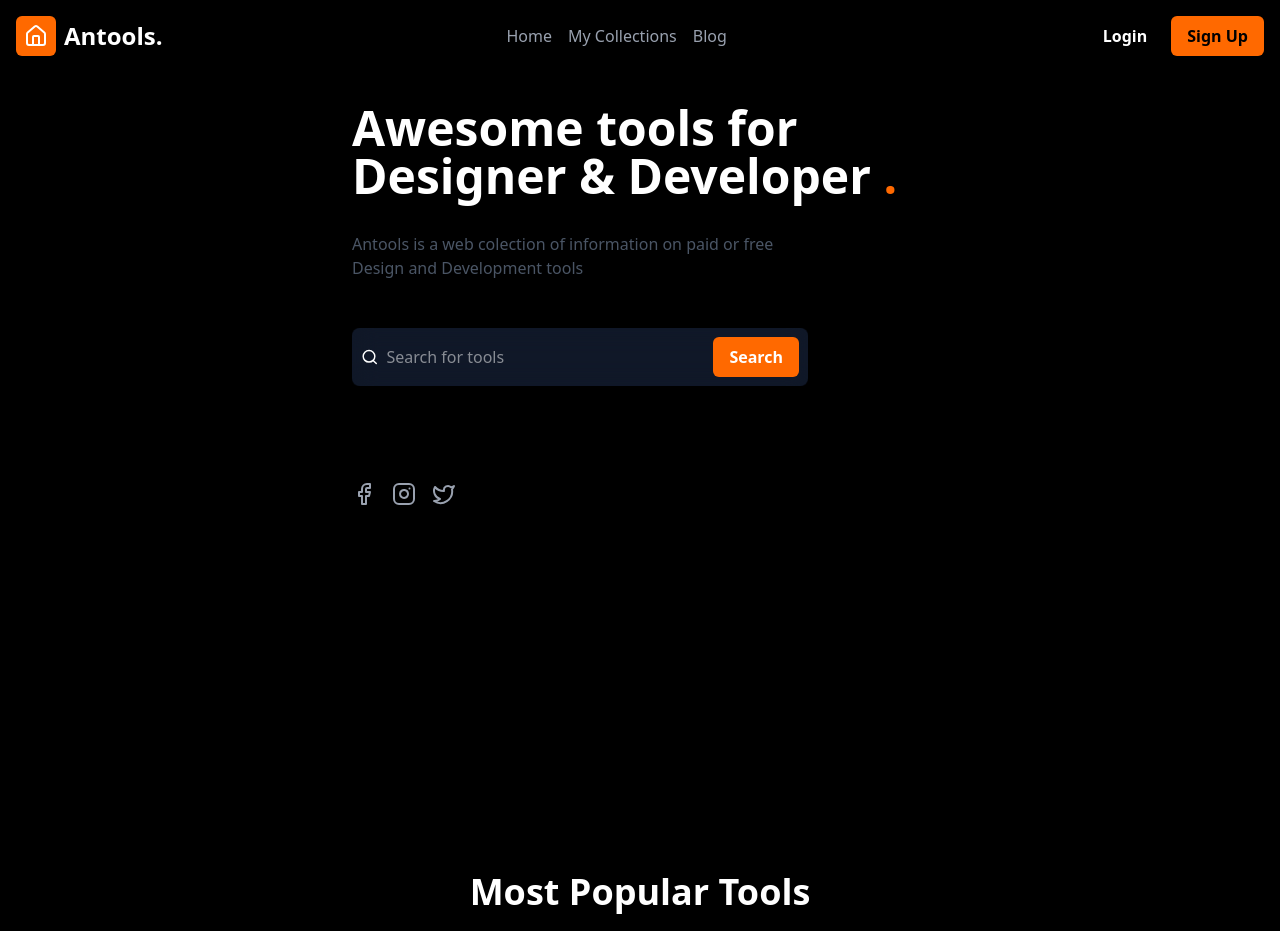
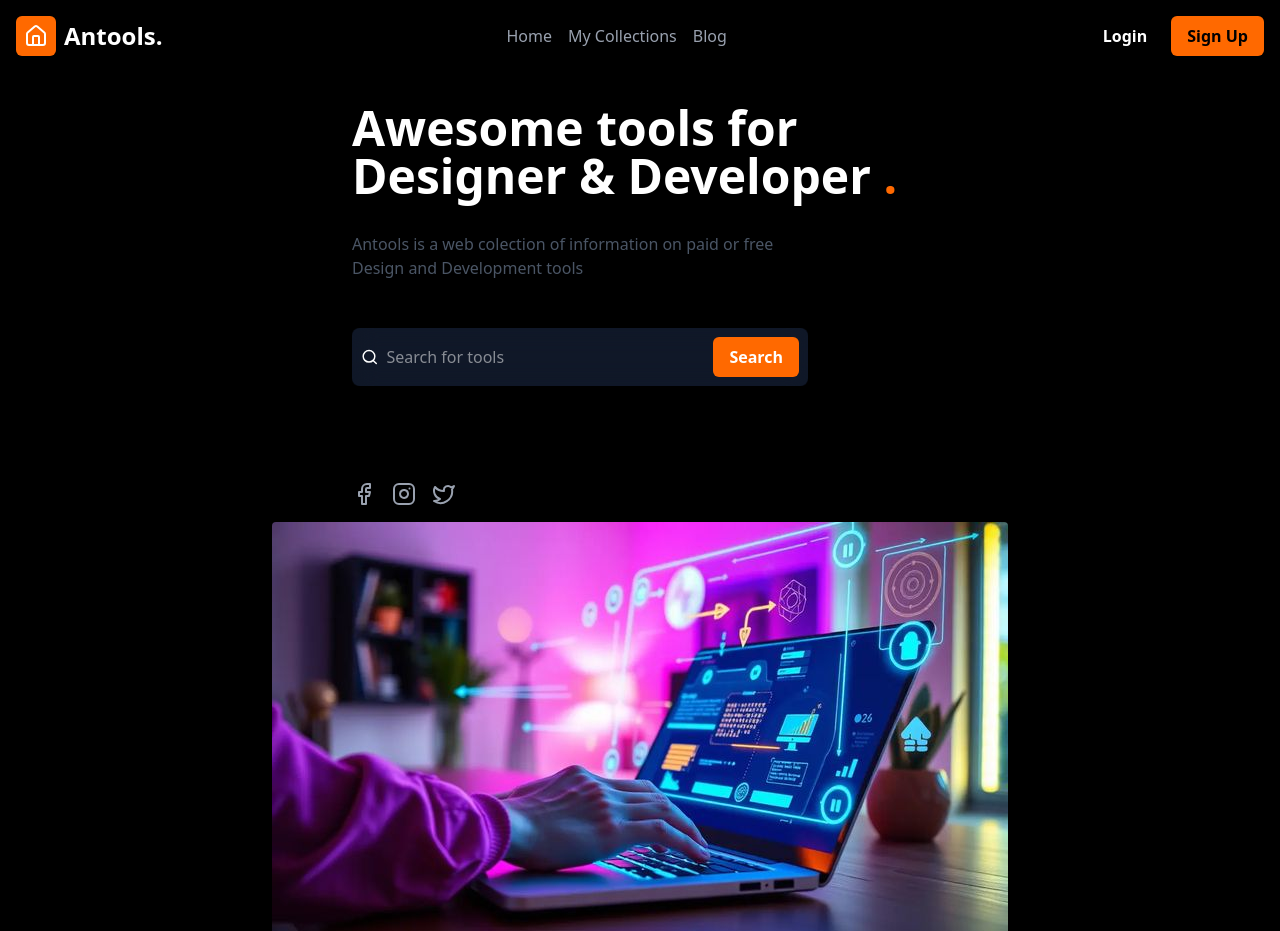
Before and after one commit to Sylva-Egb/projet-figma-1, a React (Vite) app: page / in a window 1280 px wide. Shown: the top 931 px of the page. Built offline with nearby package versions, Linux system fonts and the light colour scheme.

Commit message:
little modification

```diff
--- a/src/Components/Hero.tsx
+++ b/src/Components/Hero.tsx
@@ -25,7 +25,7 @@ function Hero() {
                 <img
                     src={bgImage}
                     alt="Background"
-                    className="md:max-w-full md:h-auto md:rounded-sm hidden"
+                    className="md:max-w-full md:h-auto md:rounded-sm hidden md:block"
                 />
             </div>
         </div>
```
